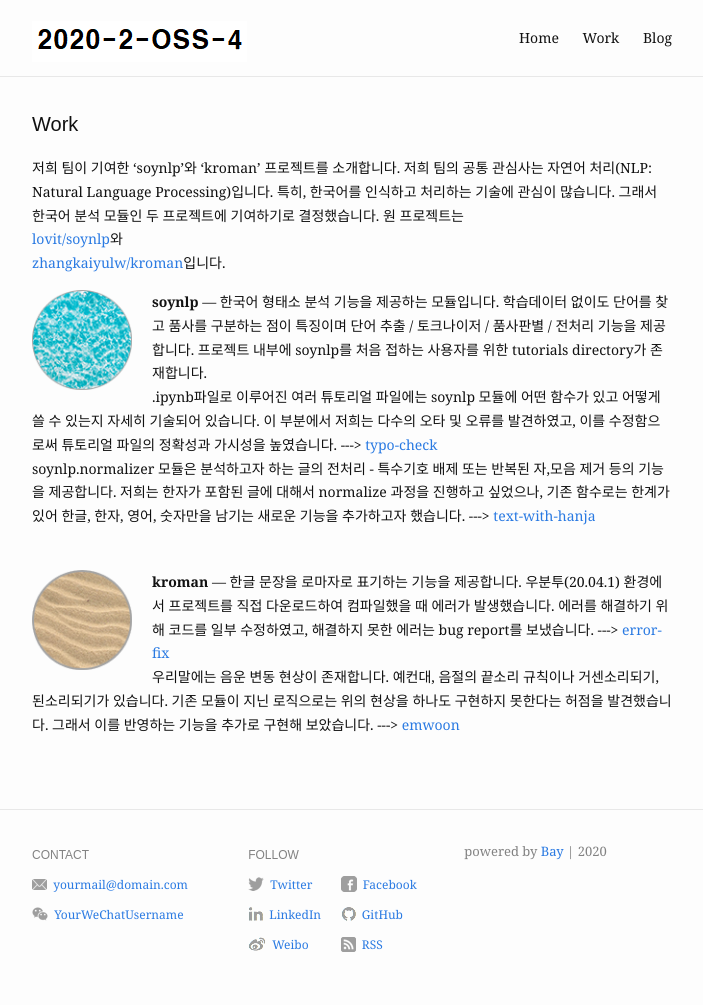
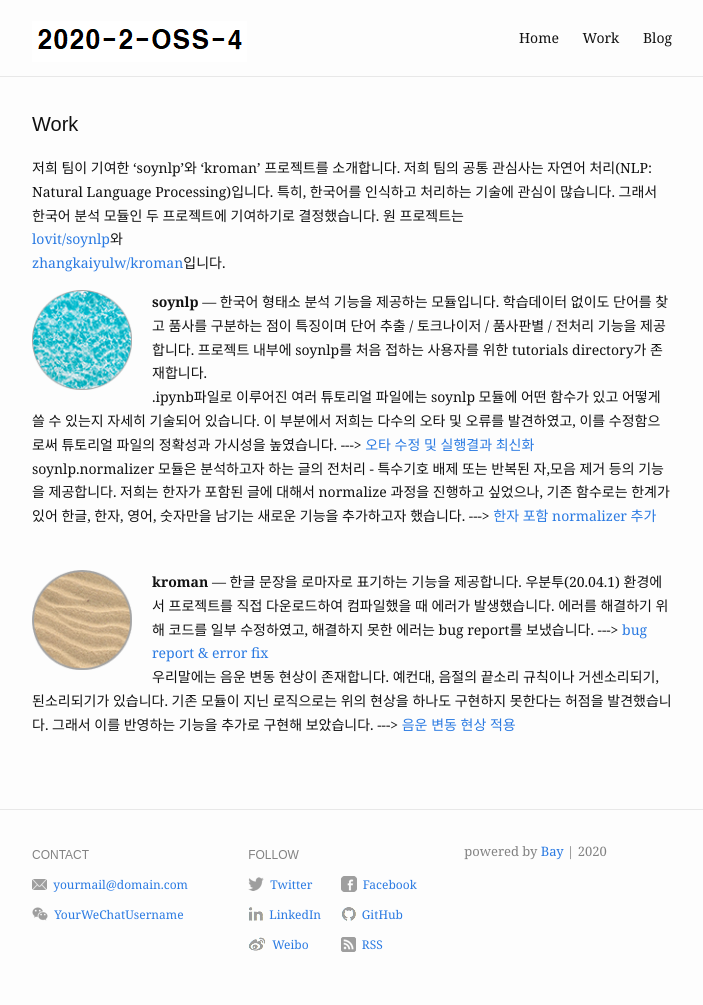
Before and after one commit to 20-2-SKKU-OSS/2020-2-OSS-4, a Jekyll site: the page built from work.md, in a window 1280 px wide. Shown: the whole page, without its empty margins (288-991 px from the left). Built offline with Jekyll 4.4.1, drawn with Linux system fonts in a browser that asks for light colours.

Commit message:
Update work.md

```diff
--- a/work.md
+++ b/work.md
@@ -7,12 +7,12 @@ items:
     image:
       src: /assets/img/work/water.png
       alt: water
-    description: 한국어 형태소 분석 기능을 제공하는 모듈입니다. 학습데이터 없이도 단어를 찾고 품사를 구분하는 점이 특징이며 단어 추출 / 토크나이저 / 품사판별 / 전처리 기능을 제공합니다. 프로젝트 내부에 soynlp를 처음 접하는 사용자를 위한 tutorials directory가 존재합니다. <br> .ipynb파일로 이루어진 여러 튜토리얼 파일에는 soynlp 모듈에 어떤 함수가 있고 어떻게 쓸 수 있는지 자세히 기술되어 있습니다. 이 부분에서 저희는 다수의 오타 및 오류를 발견하였고, 이를 수정함으로써 튜토리얼 파일의 정확성과 가시성을 높였습니다. ---> <a href="https://20-2-skku-oss.github.io/2020-2-OSS-4/2020/11/29/typo-ckeck">typo-check</a> <br> soynlp.normalizer 모듈은 분석하고자 하는 글의 전처리 - 특수기호 배제 또는 반복된 자,모음 제거 등의 기능을 제공합니다. 저희는 한자가 포함된 글에 대해서 normalize 과정을 진행하고 싶었으나, 기존 함수로는 한계가 있어 한글, 한자, 영어, 숫자만을 남기는 새로운 기능을 추가하고자 했습니다. ---> <a href="https://20-2-skku-oss.github.io/2020-2-OSS-4/2020/12/04/text-with-hanja">text-with-hanja</a> <br>
+    description: 한국어 형태소 분석 기능을 제공하는 모듈입니다. 학습데이터 없이도 단어를 찾고 품사를 구분하는 점이 특징이며 단어 추출 / 토크나이저 / 품사판별 / 전처리 기능을 제공합니다. 프로젝트 내부에 soynlp를 처음 접하는 사용자를 위한 tutorials directory가 존재합니다. <br> .ipynb파일로 이루어진 여러 튜토리얼 파일에는 soynlp 모듈에 어떤 함수가 있고 어떻게 쓸 수 있는지 자세히 기술되어 있습니다. 이 부분에서 저희는 다수의 오타 및 오류를 발견하였고, 이를 수정함으로써 튜토리얼 파일의 정확성과 가시성을 높였습니다. ---> <a href="https://20-2-skku-oss.github.io/2020-2-OSS-4/2020/11/29/typo-ckeck">오타 수정 및 실행결과 최신화</a> <br> soynlp.normalizer 모듈은 분석하고자 하는 글의 전처리 - 특수기호 배제 또는 반복된 자,모음 제거 등의 기능을 제공합니다. 저희는 한자가 포함된 글에 대해서 normalize 과정을 진행하고 싶었으나, 기존 함수로는 한계가 있어 한글, 한자, 영어, 숫자만을 남기는 새로운 기능을 추가하고자 했습니다. ---> <a href="https://20-2-skku-oss.github.io/2020-2-OSS-4/2020/12/04/text-with-hanja">한자 포함 normalizer 추가</a> <br>
   - title: 'kroman'
     image:
       src: /assets/img/work/sand.png
       alt: sand
-    description: 한글 문장을 로마자로 표기하는 기능을 제공합니다. 우분투(20.04.1) 환경에서 프로젝트를 직접 다운로드하여 컴파일했을 때 에러가 발생했습니다. 에러를 해결하기 위해 코드를 일부 수정하였고, 해결하지 못한 에러는 bug report를 보냈습니다. ---> <a href="https://20-2-skku-oss.github.io/2020-2-OSS-4/2020/12/06/error-fix">error-fix</a> <br> 우리말에는 음운 변동 현상이 존재합니다. 예컨대, 음절의 끝소리 규칙이나 거센소리되기, 된소리되기가 있습니다. 기존 모듈이 지닌 로직으로는 위의 현상을 하나도 구현하지 못한다는 허점을 발견했습니다. 그래서 이를 반영하는 기능을 추가로 구현해 보았습니다. ---> <a href="https://20-2-skku-oss.github.io/2020-2-OSS-4/2020/12/04/emwoon">emwoon</a>
+    description: 한글 문장을 로마자로 표기하는 기능을 제공합니다. 우분투(20.04.1) 환경에서 프로젝트를 직접 다운로드하여 컴파일했을 때 에러가 발생했습니다. 에러를 해결하기 위해 코드를 일부 수정하였고, 해결하지 못한 에러는 bug report를 보냈습니다. ---> <a href="https://20-2-skku-oss.github.io/2020-2-OSS-4/2020/12/06/error-fix">bug report & error fix</a> <br> 우리말에는 음운 변동 현상이 존재합니다. 예컨대, 음절의 끝소리 규칙이나 거센소리되기, 된소리되기가 있습니다. 기존 모듈이 지닌 로직으로는 위의 현상을 하나도 구현하지 못한다는 허점을 발견했습니다. 그래서 이를 반영하는 기능을 추가로 구현해 보았습니다. ---> <a href="https://20-2-skku-oss.github.io/2020-2-OSS-4/2020/12/04/emwoon">음운 변동 현상 적용</a>
 ---
 저희 팀이 기여한 'soynlp'와 'kroman' 프로젝트를 소개합니다.
 저희 팀의 공통 관심사는 자연어 처리(NLP: Natural Language Processing)입니다. 특히, 한국어를 인식하고 처리하는 기술에 관심이 많습니다. 그래서 한국어 분석 모듈인 두 프로젝트에 기여하기로 결정했습니다.
```
